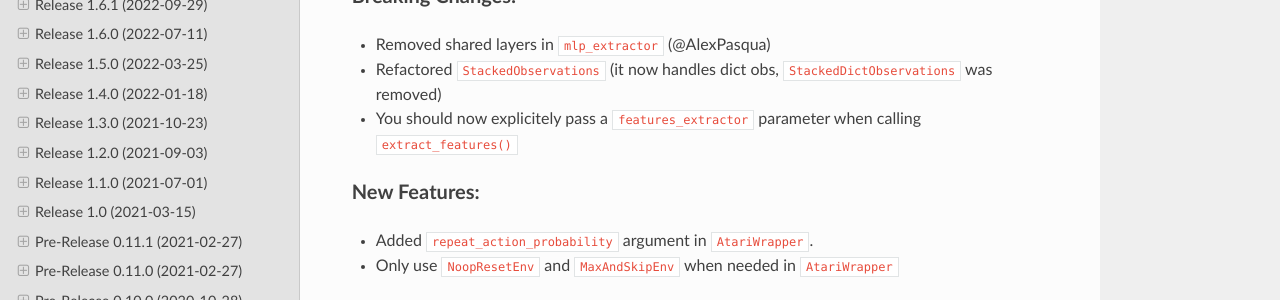
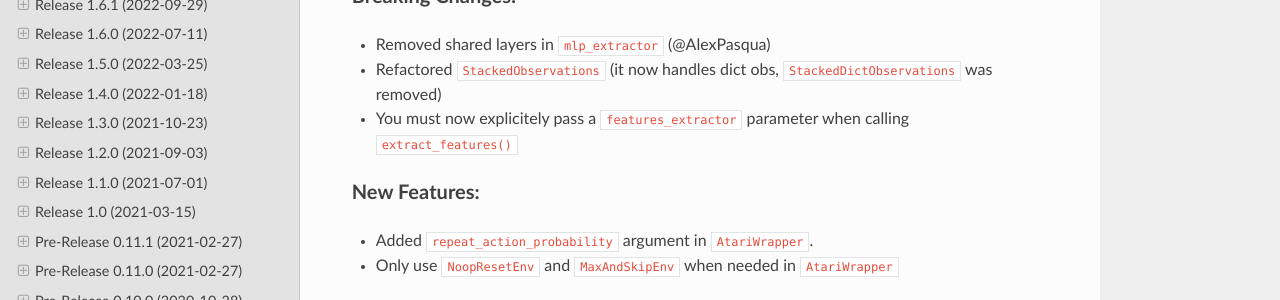
Before and after one commit to DLR-RM/stable-baselines3, a Sphinx documentation site: the page built from docs/misc/changelog.rst, in a window 1280 px wide and 900 px high. Shown: the part 225-525 px from the top of the window. Built offline with Sphinx 7.4.7 and the Read the Docs theme 2.0.0, drawn with Linux system fonts in a browser that asks for light colours; pages that are not in the unit, such as notebooks, are missing from menus.

Commit message:
Update changelog.rst

```diff
--- a/docs/misc/changelog.rst
+++ b/docs/misc/changelog.rst
@@ -12,7 +12,7 @@ Breaking Changes:
 ^^^^^^^^^^^^^^^^^
 - Removed shared layers in ``mlp_extractor`` (@AlexPasqua)
 - Refactored ``StackedObservations`` (it now handles dict obs, ``StackedDictObservations`` was removed)
-- You should now explicitely pass a ``features_extractor`` parameter when calling ``extract_features()``
+- You must now explicitely pass a ``features_extractor`` parameter when calling ``extract_features()``
 
 New Features:
 ^^^^^^^^^^^^^
```
